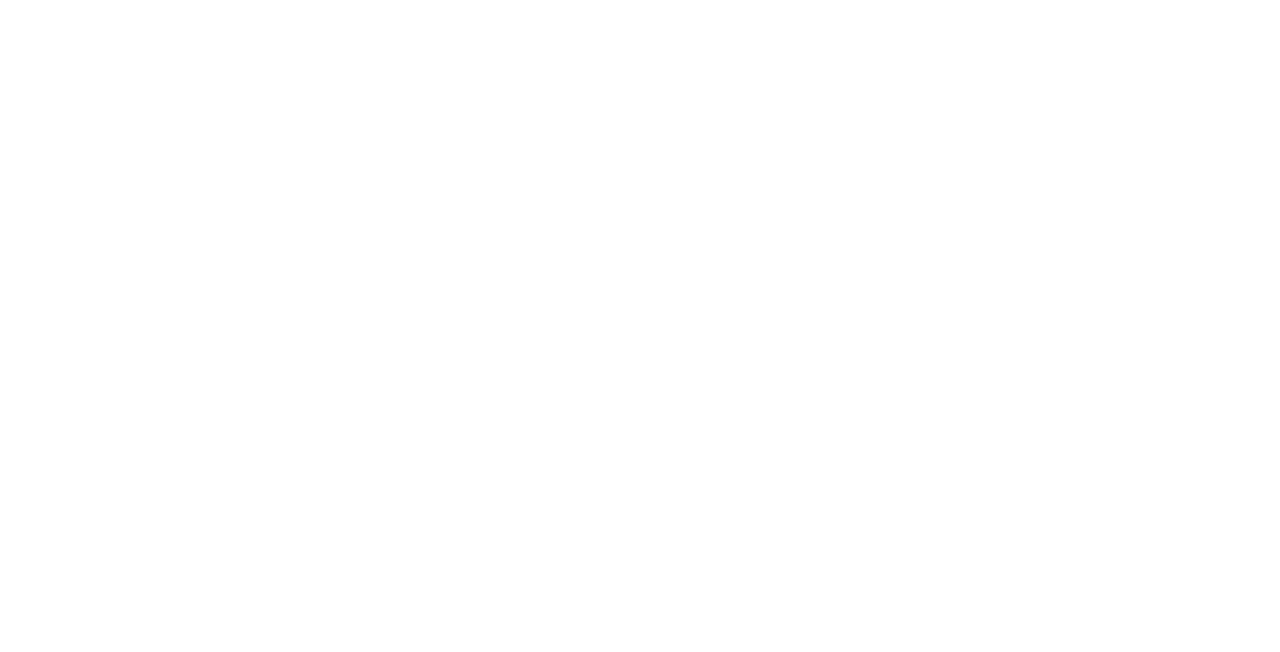
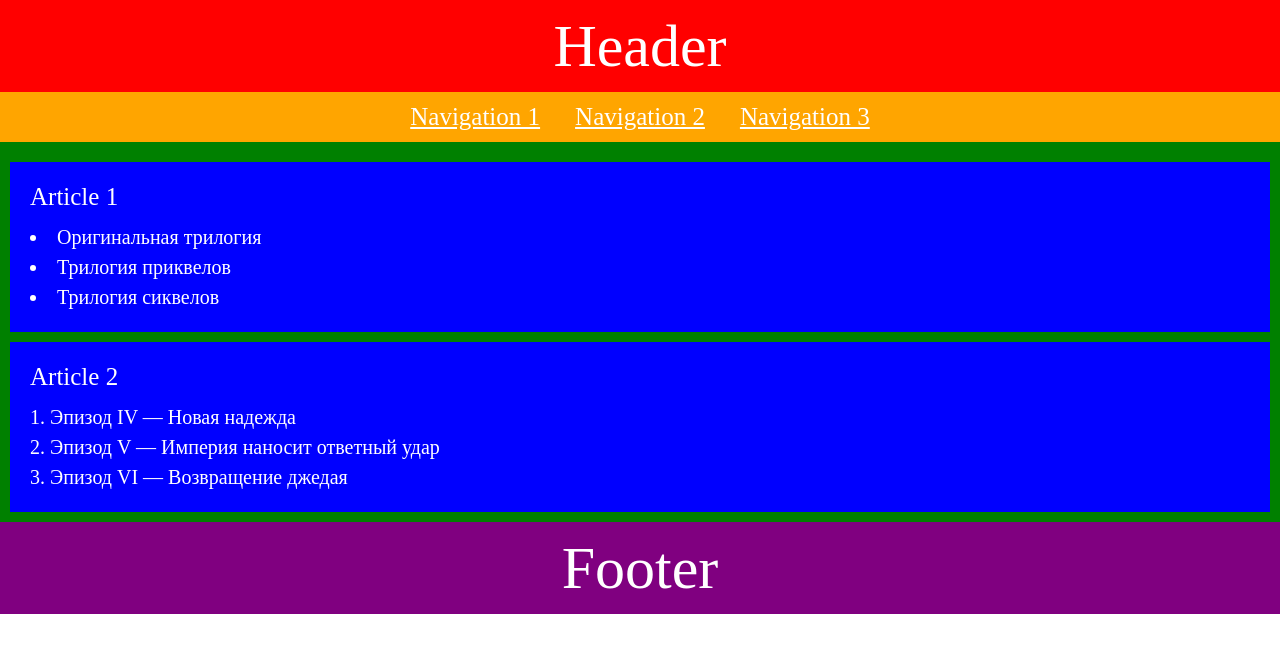
Before and after one commit to nataliya-toumarkin/htmlcss-20220317_nataliya-toumarkin, a website: page 02-dz0/01-semantic-mockup/solution.html in a window 1280 px wide. Drawn offline with Linux system fonts and the light colour scheme.

Commit message:
Add task 01-semantic-mockup

```diff
--- /dev/null
+++ b/02-dz0/01-semantic-mockup/css/style.css
@@ -0,0 +1,93 @@
+*,
+*::after,
+*::before {
+    margin: 0;
+    padding: 0;
+}
+
+html {
+    font-size: 62.5%;
+}
+
+body {
+    box-sizing: border-box;
+
+    font-family: serif;
+    font-weight: 400;
+    color: #fff;
+    line-height: 1.2;
+}
+
+.header {
+    text-align: center;
+}
+
+.heading-primary {
+    background-color: red;
+    font-size: 6rem;
+    font-weight: 400;
+
+    padding: 1rem;
+}
+
+.navigation__list {
+    background-color: orange;
+    list-style-type: none;
+
+    display: flex;
+    flex-direction: row;
+    flex-wrap: nowrap;
+    justify-content: center;
+}
+
+.navigation__ilem {
+    padding: 1rem;
+}
+
+.navigation__ilem:not(:last-child) {
+    padding-right: 2.5rem;
+}
+
+.navigation__ilem a {
+    display: inline-block;
+    font-size: 2.5rem;
+}
+
+.navigation__ilem a:link,
+.navigation__ilem a:visited {
+    color: #fff;
+}
+
+main {
+    background-color: green;
+    padding: 1rem;
+}
+
+article {
+    background-color: blue;
+    padding: 2rem;
+    margin-top: 1rem;
+}
+
+.heading-secondary {
+    font-size: 2.5rem;
+    font-weight: 400;
+}
+
+.trilogies ul,
+.episodes ol {
+    margin-top: 1rem;
+    font-size: 2rem;
+    line-height: 1.5;
+    list-style-position: inside;
+}
+
+.footer {
+    background-color: purple;
+}
+
+.footer__text {
+    font-size: 6rem;
+    text-align: center;
+    padding: 1rem;
+}
--- a/02-dz0/01-semantic-mockup/solution.html
+++ b/02-dz0/01-semantic-mockup/solution.html
@@ -1,4 +1,57 @@
 <!DOCTYPE html>
 <html lang="ru">
     <!-- Ваше решение -->
+    <head>
+        <meta charset="UTF-8">
+        <meta name="viewport" content="width=device-width, initial-scale=1.0">
+        <meta http-equiv="X-UA-Compatible" content="ie=edge">
+
+        <link rel="stylesheet" href="css/style.css">
+
+        <title>01-semantic-mockup</title>
+    </head>
+    <body>
+        <header class="header">
+            <h1 class="heading-primary">Header</h1>
+
+            <nav class="navigation">
+                <ul class="navigation__list clearfix">
+                    <li class="navigation__ilem">
+                        <a href="#" class="navigation__link">Navigation 1</a>
+                    </li>
+                    <li class="navigation__ilem">
+                        <a href="#" class="navigation__link">Navigation 2</a>
+                    </li>
+                    <li class="navigation__ilem">
+                        <a href="#" class="navigation__link">Navigation 3</a>
+                    </li>
+                </ul>
+            </nav>
+        </header>
+
+        <main>
+            <article class="trilogies">
+                <h2 class="heading-secondary">Article 1</h2>
+                <ul class="trilogies__list">
+                    <li class="trilogies__item">Оригинальная трилогия</li>
+                    <li class="trilogies__item">Трилогия приквелов</li>
+                    <li class="trilogies__item">Трилогия сиквелов</li>
+                </ul>
+            </article>
+
+            <article class="episodes">
+                <h2 class="heading-secondary">Article 2</h2>
+                <ol class="episodes__list">
+                    <li class="episodes__item">Эпизод IV — Новая надежда</li>
+                    <li class="episodes__item">Эпизод V — Империя наносит ответный удар</li>
+                    <li class="episodes__item">Эпизод VI — Возвращение джедая</li>
+                </ol>
+            </article>
+        </main>
+
+        <footer class="footer">
+            <p class="footer__text">Footer</p>
+        </footer>
+
+    </body>
 </html>
```
Also changed, not shown: 01-intro/01-hello-world/solution.html (+1 -1 lines).
